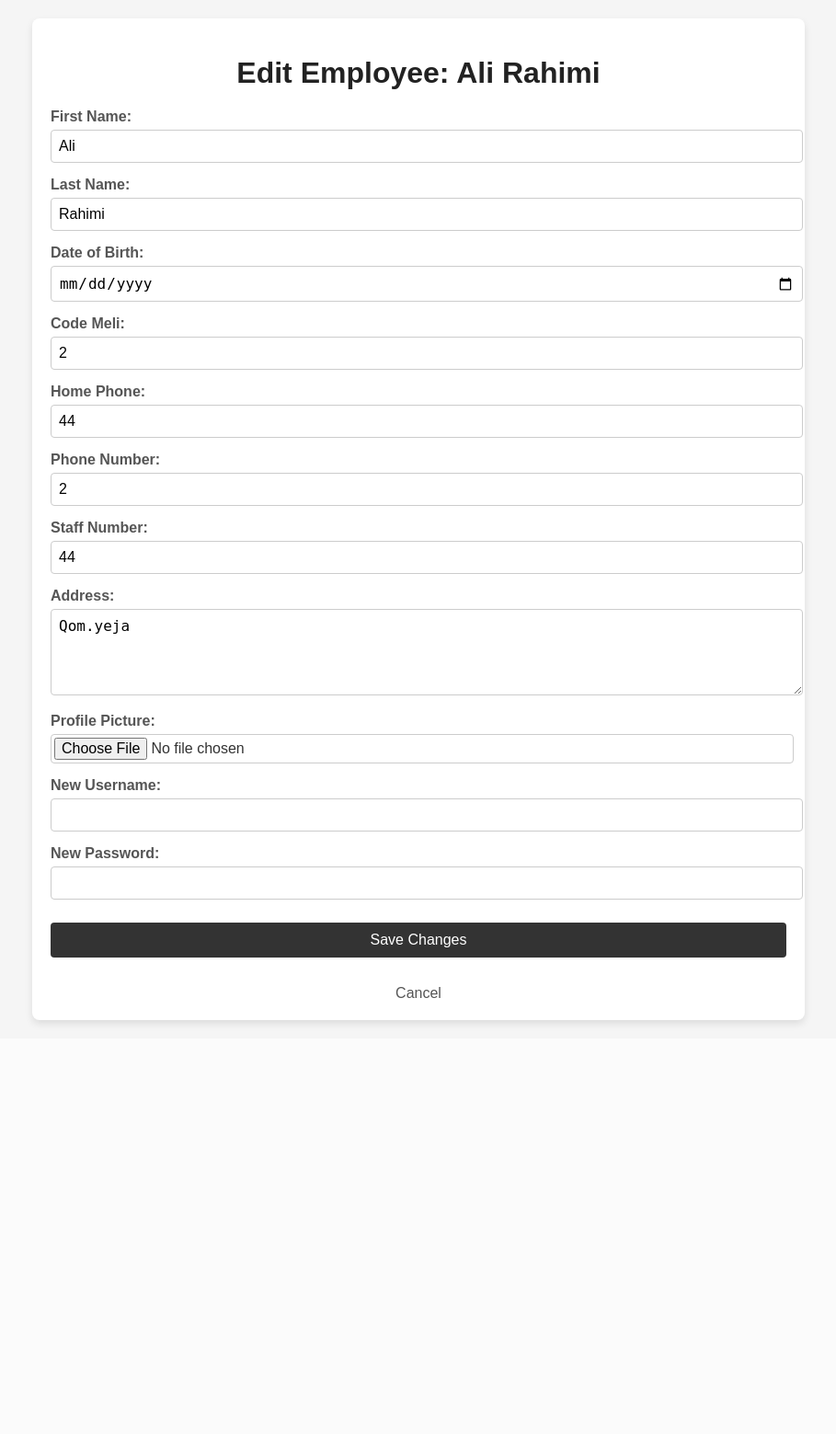
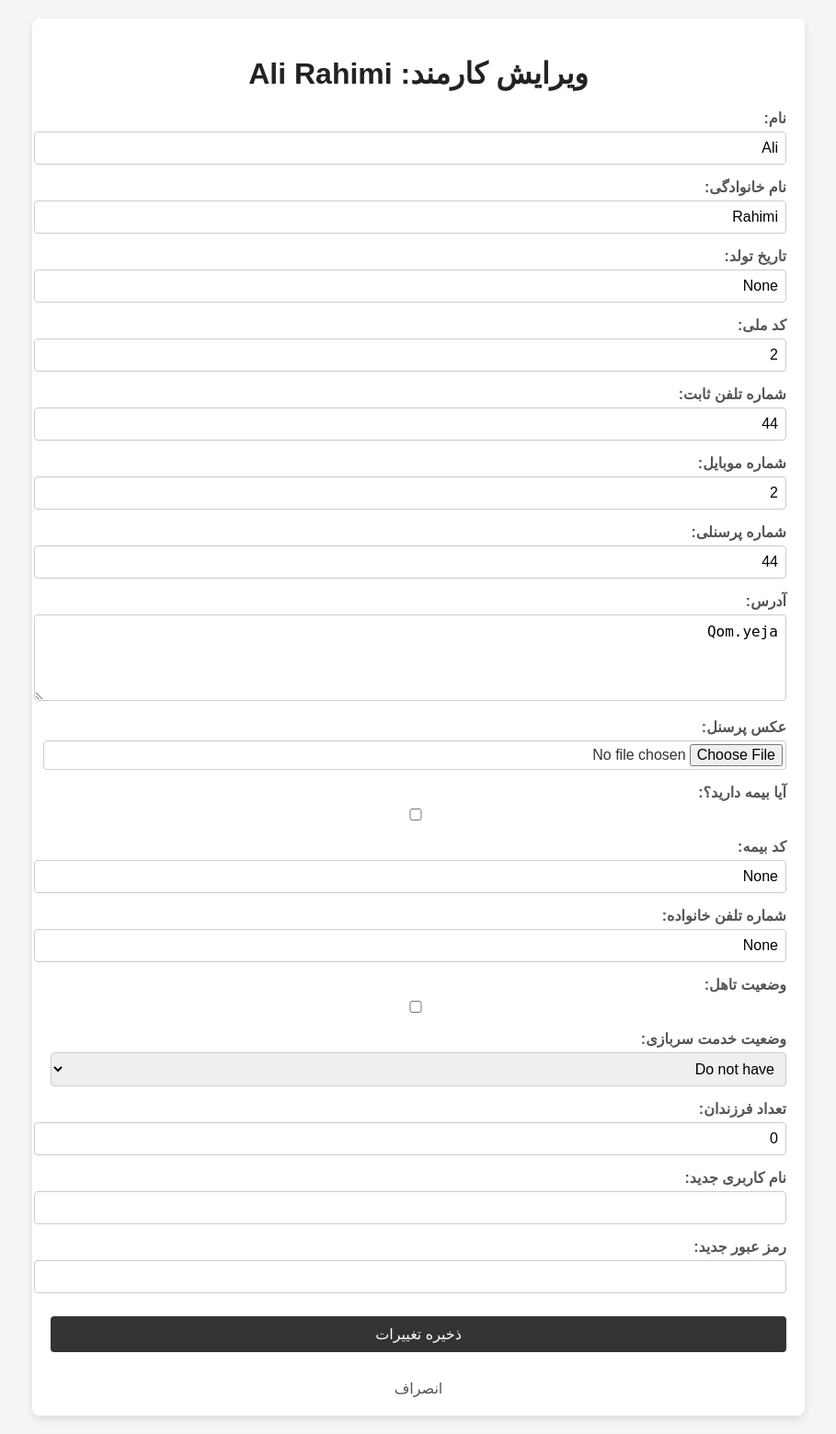
Before and after one commit to CPTicarus/SaatDaftar, a Django app: page /employee/5/edit/ in a window 1280 px wide. Shown: the whole page at 92% size, without its empty margins (185-1094 px from the left). Before the commit the page ends 1116 px from the top, so only its background shows below. Run offline with Django 5.2, Linux system fonts and the light colour scheme; a user stored in the database is signed in; data comes from the database, SQL or seed files in the repository; both versions use the stored data as it was after the commit; parts of the project's set-up code (start-up, migrations or seed data) failed here and were passed over.

Commit message:
modified:   SaatDaftar/__pycache__/settings.cpython-311.pyc 	modified:   SaatDaftar/settings.py 	modified:   daftarMain/templates/edit_employee.html 	modified:   daftarMain/templates/registered_hours.html 	modified:   daftarMain/todo.txt 	modified:   db.sqlite3

```diff
--- a/SaatDaftar/settings.py
+++ b/SaatDaftar/settings.py
@@ -50,6 +50,7 @@ MIDDLEWARE = [
     'django.contrib.auth.middleware.AuthenticationMiddleware',
     'django.contrib.messages.middleware.MessageMiddleware',
     'django.middleware.clickjacking.XFrameOptionsMiddleware',
+    'django.middleware.locale.LocaleMiddleware',
 ]
 
 ROOT_URLCONF = 'SaatDaftar.urls'
--- a/daftarMain/templates/edit_employee.html
+++ b/daftarMain/templates/edit_employee.html
@@ -1,15 +1,17 @@
 <!DOCTYPE html>
-<html lang="fa">
+<html lang="fa" dir="rtl">
 <head>
     <meta charset="UTF-8">
     <meta name="viewport" content="width=device-width, initial-scale=1.0">
-    <title>Edit Employee</title>
+    <title>ویرایش کارمند</title>
     <style>
         body {
             font-family: Arial, sans-serif;
             margin: 20px;
             background-color: #f5f5f5; /* Light background color */
             color: #333; /* Dark text color */
+            direction: rtl; /* Right-to-left direction */
+            text-align: right; /* Align text to the right */
         }
         .container {
             background: #fff; /* White background for content */
@@ -49,18 +51,24 @@
             font-weight: bold;
         }
         .form-group input,
-        .form-group textarea {
+        .form-group textarea,
+        .form-group select {
             width: 100%;
             padding: 8px;
             border: 1px solid #ccc;
             border-radius: 4px;
             font-size: 16px;
+            text-align: right; /* Align text to the right */
         }
         .form-group textarea {
             resize: vertical;
         }
         .form-group input[type="file"] {
             padding: 3px;
+        }
+        .form-group input::placeholder,
+        .form-group textarea::placeholder {
+            text-align: right; /* Align placeholders to the right */
         }
         button {
             padding: 10px 20px;
@@ -93,7 +101,7 @@
 </head>
 <body>
     <div class="container">
-        <h1>Edit Employee: {{ employee.first_name }} {{ employee.last_name }}</h1>
+        <h1>ویرایش کارمند: {{ employee.first_name }} {{ employee.last_name }}</h1>
 
         <!-- Display messages -->
         {% if messages %}
@@ -108,56 +116,83 @@
         <form method="POST" enctype="multipart/form-data">
             {% csrf_token %}
             <div class="form-group">
-                <label for="id_first_name">First Name:</label>
+                <label for="id_first_name">نام:</label>
                 <input type="text" name="first_name" id="id_first_name" value="{{ form.first_name.value }}" required>
             </div>
             <div class="form-group">
-                <label for="id_last_name">Last Name:</label>
+                <label for="id_last_name">نام خانوادگی:</label>
                 <input type="text" name="last_name" id="id_last_name" value="{{ form.last_name.value }}" required>
             </div>
             <div class="form-group">
-                <label for="id_date_of_birth">Date of Birth:</label>
-                <input type="date" name="date_of_birth" id="id_date_of_birth" value="{{ form.date_of_birth.value }}">
+                <label for="id_birth_date">تاریخ تولد:</label>
+                <input type="text" name="birth_date" id="id_birth_date" value="{{ form.birth_date.value }}">
             </div>
             <div class="form-group">
-                <label for="id_code_meli">Code Meli:</label>
+                <label for="id_code_meli">کد ملی:</label>
                 <input type="text" name="code_meli" id="id_code_meli" value="{{ form.code_meli.value }}" required>
             </div>
             <div class="form-group">
-                <label for="id_home_phone">Home Phone:</label>
+                <label for="id_home_phone">شماره تلفن ثابت:</label>
                 <input type="text" name="home_phone" id="id_home_phone" value="{{ form.home_phone.value }}">
             </div>
             <div class="form-group">
-                <label for="id_phone">Phone Number:</label>
+                <label for="id_phone">شماره موبایل:</label>
                 <input type="text" name="phone" id="id_phone" value="{{ form.phone.value }}" required>
             </div>
             <div class="form-group">
-                <label for="id_staff_number">Staff Number:</label>
+                <label for="id_staff_number">شماره پرسنلی:</label>
                 <input type="text" name="staff_number" id="id_staff_number" value="{{ form.staff_number.value }}">
             </div>
             <div class="form-group">
-                <label for="id_address">Address:</label>
+                <label for="id_address">آدرس:</label>
                 <textarea name="address" id="id_address" rows="4">{{ form.address.value }}</textarea>
             </div>
             <div class="form-group">
-                <label for="id_profile_picture">Profile Picture:</label>
+                <label for="id_profile_picture">عکس پرسنل:</label>
                 <input type="file" name="profile_picture" id="id_profile_picture">
+            </div>
+
+            <!-- Additional fields -->
+            <div class="form-group">
+                <label for="id_have_bime">آیا بیمه دارید؟:</label>
+                <input type="checkbox" name="have_bime" id="id_have_bime" {% if form.have_bime.value %}checked{% endif %}>
+            </div>
+            <div class="form-group">
+                <label for="id_code_bime">کد بیمه:</label>
+                <input type="text" name="code_bime" id="id_code_bime" value="{{ form.code_bime.value }}">
+            </div>
+            <div class="form-group">
+                <label for="id_family_phone_number">شماره تلفن خانواده:</label>
+                <input type="text" name="family_phone_number" id="id_family_phone_number" value="{{ form.family_phone_number.value }}">
+            </div>
+            <div class="form-group">
+                <label for="id_marital_status">وضعیت تاهل:</label>
+                <input type="checkbox" name="marital_status" id="id_marital_status" {% if form.marital_status.value %}checked{% endif %}>
+            </div>
+            <div class="form-group">
+                <label for="id_military_service_status">وضعیت خدمت سربازی:</label>
+                {{ form.military_service_status }}
+            </div>
+
+            <div class="form-group">
+                <label for="id_childeren_count">تعداد فرزندان:</label>
+                <input type="text" name="childeren_count" id="id_childeren_count" value="{{ form.childeren_count.value }}">
             </div>
 
             <!-- New fields for username and password -->
             <div class="form-group">
-                <label for="id_new_username">New Username:</label>
+                <label for="id_new_username">نام کاربری جدید:</label>
                 <input type="text" name="new_username" id="id_new_username" value="{{ form.new_username.value }}">
             </div>
             <div class="form-group">
-                <label for="id_new_password">New Password:</label>
+                <label for="id_new_password">رمز عبور جدید:</label>
                 <input type="password" name="new_password" id="id_new_password">
             </div>
 
-            <button type="submit">Save Changes</button>
+            <button type="submit">ذخیره تغییرات</button>
         </form>
 
-        <a href="{% url 'employee_detail' employee.id %}" class="back-link">Cancel</a>
+        <a href="{% url 'employee_detail' employee.id %}" class="back-link">انصراف</a>
     </div>
 </body>
 </html>
--- a/daftarMain/todo.txt
+++ b/daftarMain/todo.txt
@@ -1,3 +1,2 @@
-اضافه کردن وضعیت خدمت و شماره تماس اشنایان و وضعیت تاهل و تعداد فرزندان و کد بیمه
-برای چاپ بیمه ردیف،کد بیمه،عملکرد،توضیحات
+
 فارسی سازی
```
Also changed, not shown: daftarMain/templates/registered_hours.html (+31 -11 lines), db.sqlite3.
